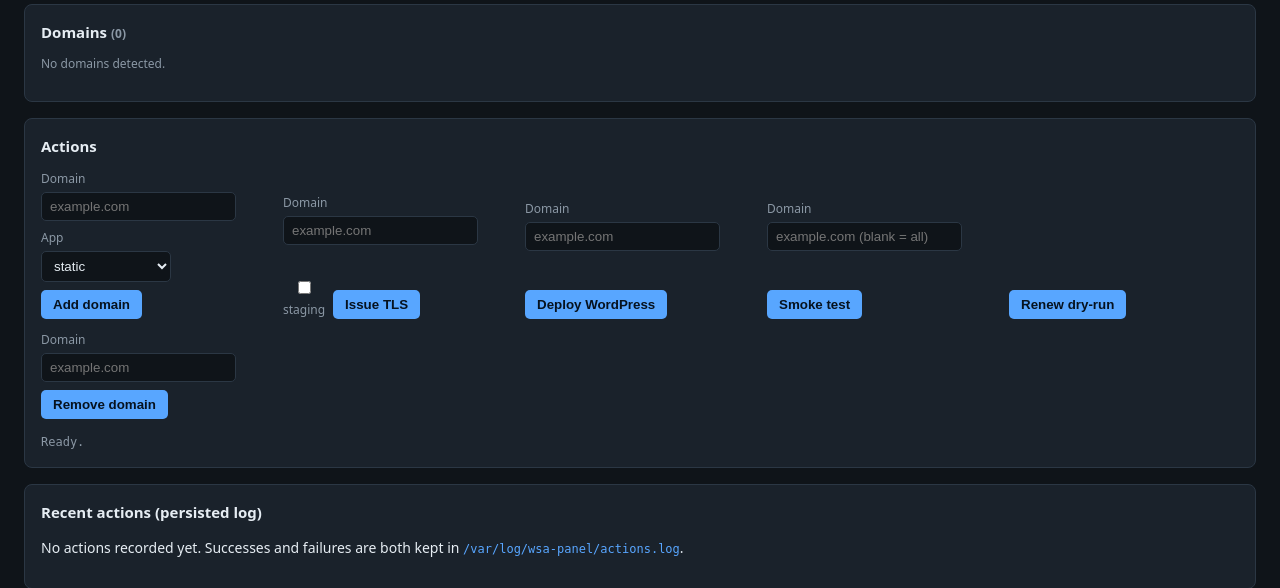
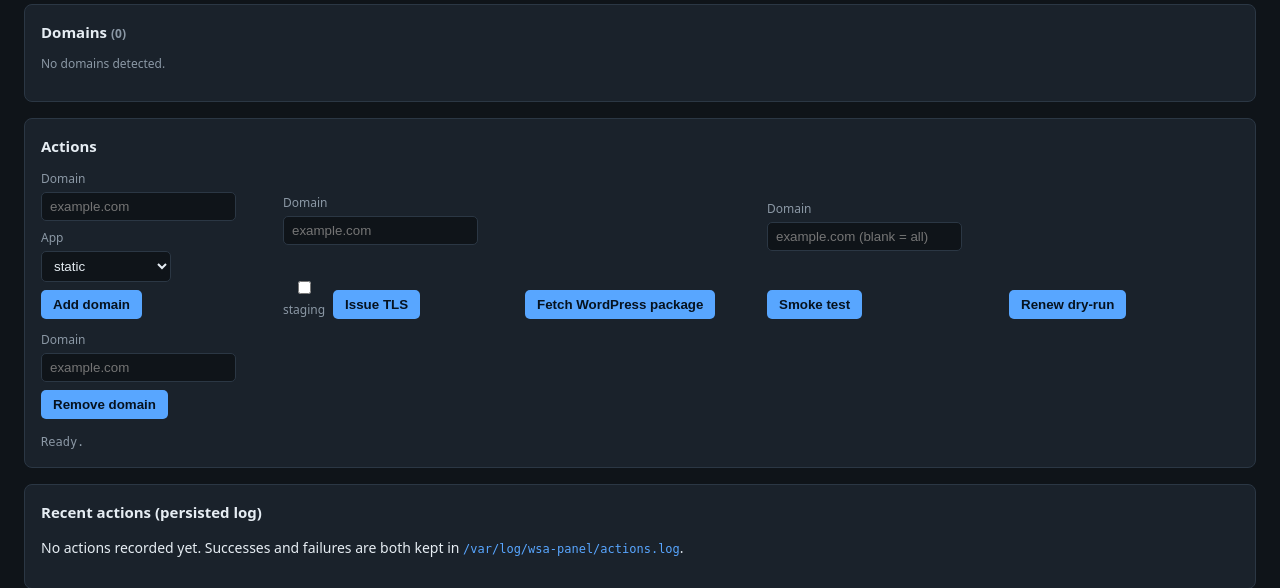
Before and after one commit to DannyTi-Work/webserver-archi-automation, a PHP site: page / in a window 1280 px wide. Shown: the part 217-805 px from the top of the page. Run offline with PHP 8.4, Linux system fonts and the light colour scheme.

Commit message:
Panel: replace Deploy WordPress with Fetch WordPress package button

```diff
--- a/scripts/panel/index.php
+++ b/scripts/panel/index.php
@@ -320,9 +320,8 @@ $panelUrl = 'https://' . $cfg['PANEL_DOMAIN'] . ':' . $cfg['PANEL_PORT'] . $cfg[
         <label><input type="checkbox" name="staging" value="1"> staging</label>
         <button>Issue TLS</button>
       </form>
-      <form data-action="deploy_wp">
-        <label>Domain <input name="domain" required placeholder="example.com"></label>
-        <button>Deploy WordPress</button>
+      <form data-action="fetch_wp">
+        <button>Fetch WordPress package</button>
       </form>
       <form data-action="smoke">
         <label>Domain <input name="domain" placeholder="example.com (blank = all)"></label>
```
Also changed, not shown: PLAN.md (+2 -2 lines), scripts/panel/actions.php (+4 -8 lines), README.md, 2 other files.
